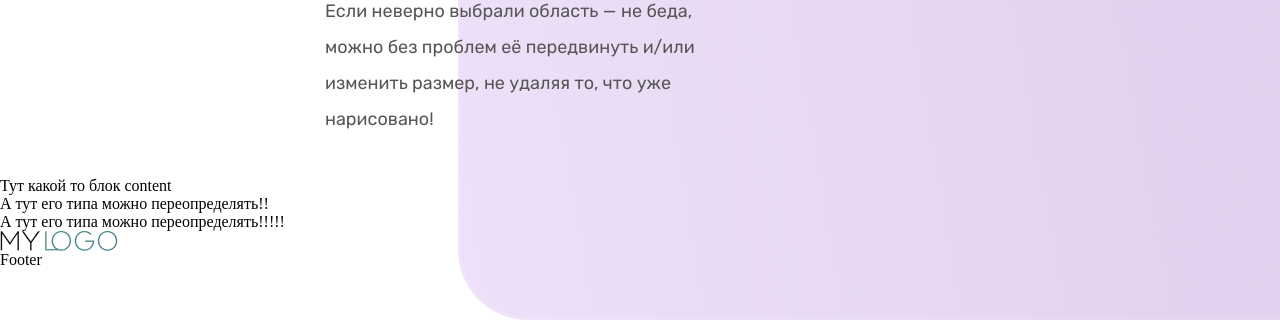
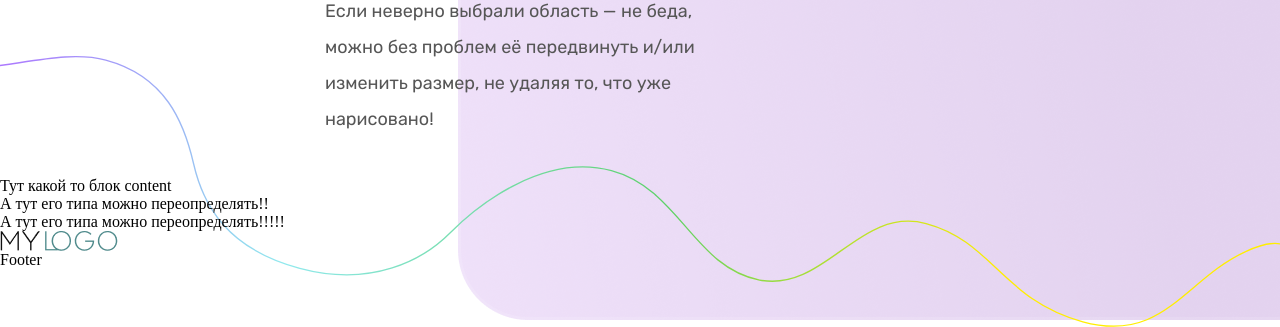
Before and after one commit to acigankov/screenshoter, a website: page src/index.html in a window 1280 px wide. Shown: the part 3870-4197 px from the top of the page. Drawn offline with nearby package versions, Linux system fonts and the light colour scheme; files that its build step writes are made by us from their sources.

Commit message:
Дорисовал линию

```diff
--- a/src/_html/_includes/_section-editor.html
+++ b/src/_html/_includes/_section-editor.html
@@ -16,4 +16,5 @@
             </div>
         </div><!-- /.section-content -->
     </div><!-- /.container -->
+    <img src="/assets/img/editor/bg-line.svg" alt="bg" class="editor-line">
 </section>
--- a/src/assets/scss/_parts/_section-editor.scss
+++ b/src/assets/scss/_parts/_section-editor.scss
@@ -14,4 +14,27 @@
       top:0;
     }
   }
+
+  &-line {
+    position: absolute;
+    right: 0;
+    left: 0;
+    bottom: -250px;
+    z-index: -1;
+    width: 100%;
+
+    @media (max-width: map.get($screen-max-widths, xxl)) {
+      bottom: -150px;
+    }
+
+    @media (max-width: map.get($screen-max-widths, xl)) {
+      bottom: -100px;
+    }
+
+
+    @media (max-width: map.get($screen-max-widths, md)) {
+      bottom: 0;
+    }
+
+  }
 }
```
Also changed, not shown: src/assets/img/editor/bg-line.svg (added).
